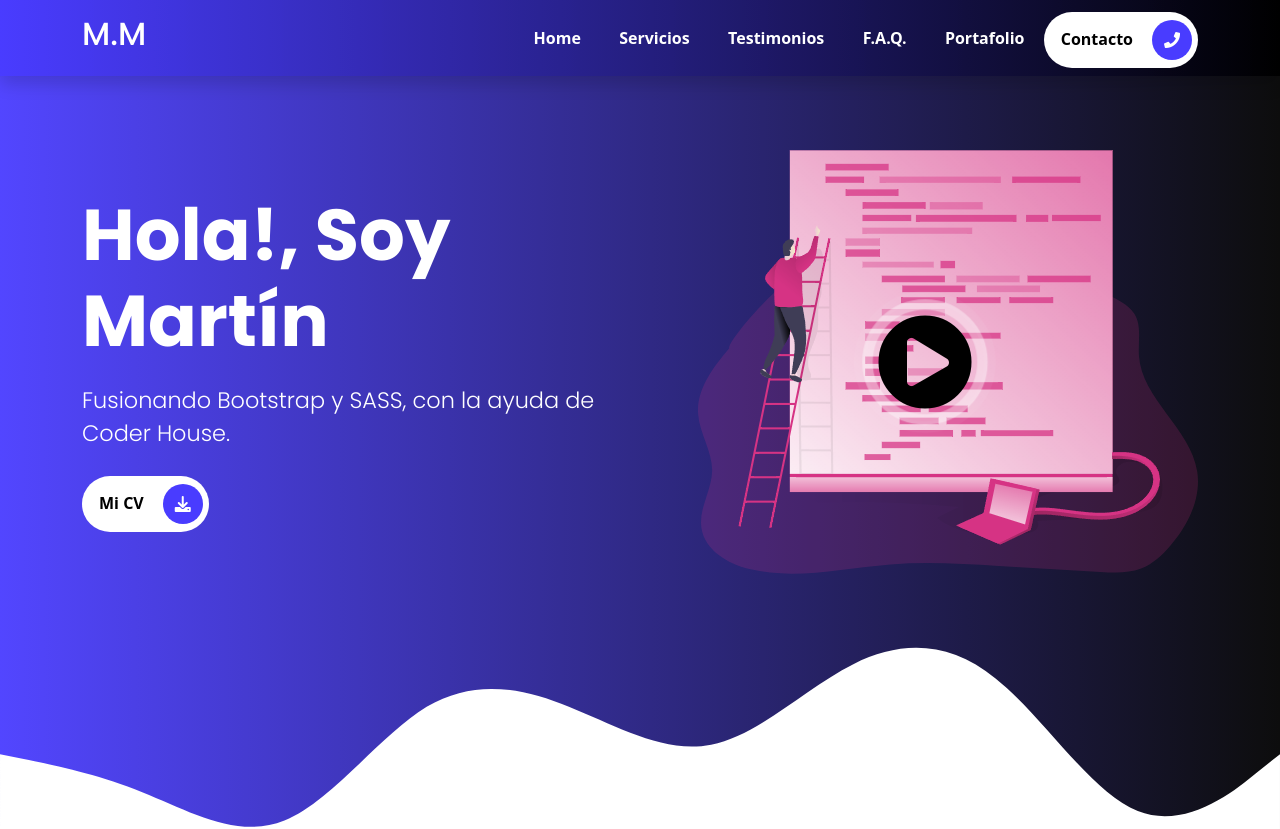
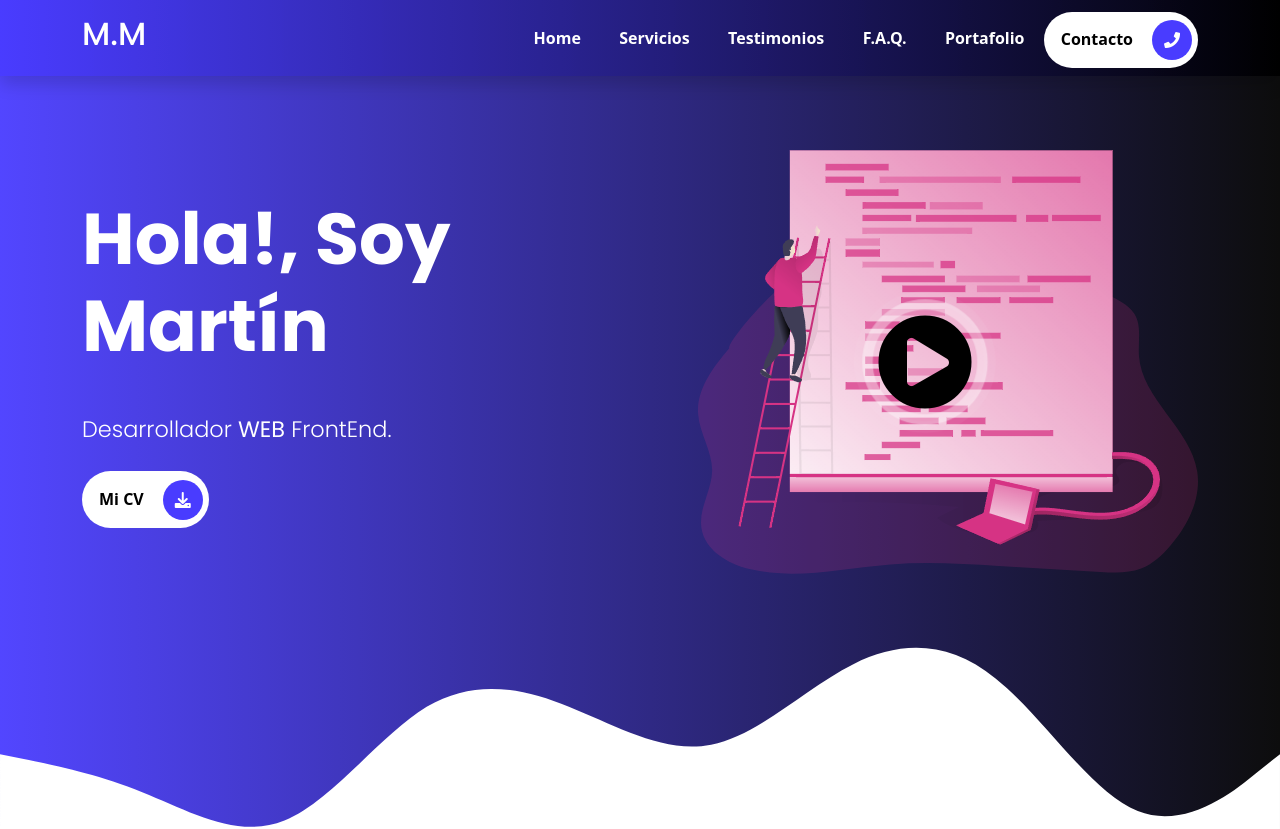
Before and after one commit to Tincho91/maiaru-portafolio-sass-boostrap, a website: page index.html in a window 1280 px wide. Shown: the top 829 px of the page. Drawn offline with nearby package versions, Linux system fonts and the light colour scheme.

Commit message:
23 commit

```diff
--- a/index.html
+++ b/index.html
@@ -64,7 +64,7 @@
           <div class="col-md-6 intros">
             <h1 class="display-2">
               <span class="display-2--intro">Hola!, Soy Martín</span>
-              <span class="display-2--description lh-base">Fusionando Bootstrap y SASS, con la ayuda de Coder House.</span>
+              <span class="display-2--description lh-base">Desarrollador <strong>WEB</strong> FrontEnd.</span>
             </h1>
               <a href="https://drive.google.com/file/d/1SQgSXJDGgJqLkznUqrUm9FAH7B5GRpma/view?usp=sharing" target="_blank"><button type="button" class="rounded-pill btn-rounded">Mi CV <span><i class="fa-solid fa-download"></i></span></button></a>
           </div>
```
